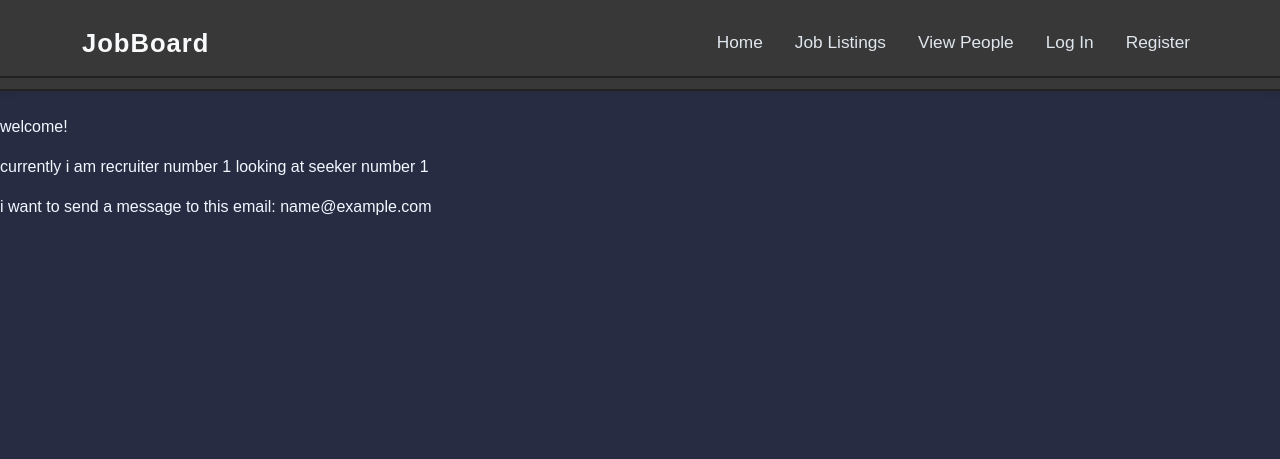
After one commit to waterdude551/cs2340b-nandakumar-team6, a Django app: template jobapp/accounts/templates/accounts/email_seeker.html in a window 1280 px wide. The commit adds this page. Shown: the top 459 px of the page. Run offline with Django 5.2, Linux system fonts and the light colour scheme; tables that the repository leaves empty hold one stand-in row (values such as "Sample post"); the template is opened without the code that fills it: values that come from a table or form of the project are taken from there, most other values are stand-ins (such as "Sample title", 1, 10 or a date in 2020).

Commit message:
added link to email seeker
in 'view people' if you click on a seeker and youre logged in as a recruiter you can click 'email seeker' which takes you to a new page and does nothing

```diff
--- /dev/null
+++ b/jobapp/accounts/templates/accounts/email_seeker.html
@@ -0,0 +1,7 @@
+{% extends "base.html" %}
+{% block title %}Email Seeker{% endblock %}
+{% block content %}
+<p>welcome!</p>
+<p>currently i am recruiter number {{recruiter.id}} looking at seeker number {{seeker.id}}</p>
+<p>i want to send a message to this email: {{seeker.email}}</p>
+{% endblock content %}
--- a/jobapp/accounts/templates/accounts/profile.html
+++ b/jobapp/accounts/templates/accounts/profile.html
@@ -48,6 +48,9 @@
             {% endif %}
         {% endif %}
         <!-- Add recruiter-specific fields here if needed -->
+        {% if user.is_authenticated and user.role == "recruiter" and profile.role == "seeker" and profile.email %}
+            <a href="{% url 'accounts.email_seeker' profile.id %}">Email Seeker</a>
+        {% endif %}
     </ul>
 
     {% if user.is_authenticated and user.id == profile.id %}
--- a/jobapp/accounts/urls.py
+++ b/jobapp/accounts/urls.py
@@ -7,4 +7,5 @@ urlpatterns = [
     path('profile/<int:id>/', views.profile, name='accounts.profile'),
     path('search/', views.search_users, name='accounts.search'),
     path('edit-profile/<int:id>/', views.edit_profile, name='accounts.edit_profile'),
+    path('email-seeker/<int:id>/', views.email_seeker, name='accounts.email_seeker')
 ]
--- a/jobapp/accounts/views.py
+++ b/jobapp/accounts/views.py
@@ -147,3 +147,9 @@ def search_users(request):
         'recruiter_title': recruiter_title,
         'user_type': user_type
     })
+
+def email_seeker(request, id):
+    recruiter = request.user
+    seeker = get_object_or_404(User, id=id)
+    print(seeker.id)
+    return render(request, 'accounts/email_seeker.html', {'recruiter': recruiter, 'seeker': seeker})
```
Also changed, not shown: jobapp/db.sqlite3.
